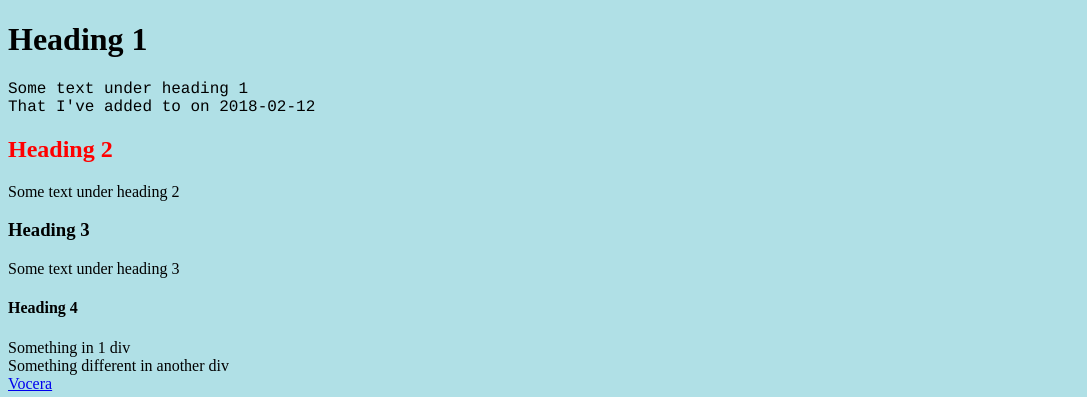
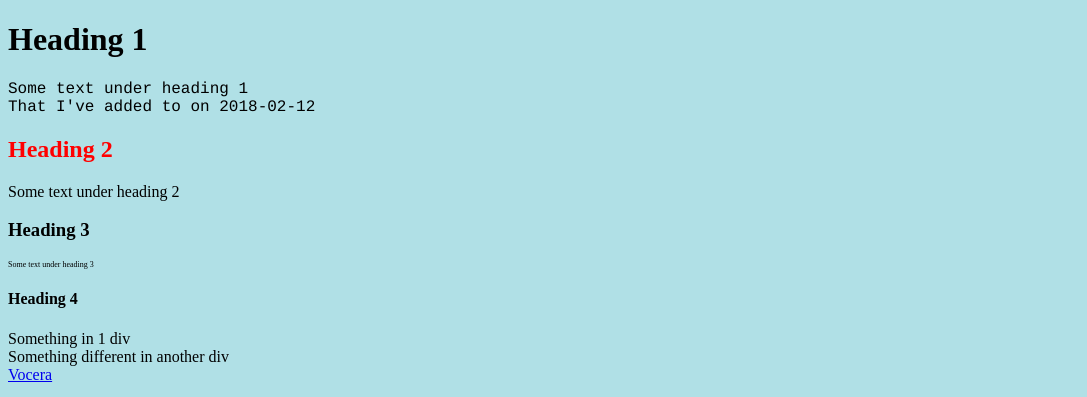
Before and after one commit to GingerGraham/simpleWebsite, a plain HTML site: page index.htm in a window 1280 px wide. Shown: the top 397 px of the page, without its empty margins (0-1087 px from the left). Drawn offline with Linux system fonts and the light colour scheme.

Commit message:
reduced font size in h3 paragraph

```diff
--- a/index.htm
+++ b/index.htm
@@ -13,7 +13,7 @@
 <p>Some text under heading 2</p>
 
 <h3>Heading 3</h3>
-<p>Some text under heading 3</p>
+<p style="font-size: 50%;">Some text under heading 3</p>
 
 <h4>Heading 4</h4>
 <p>
```
